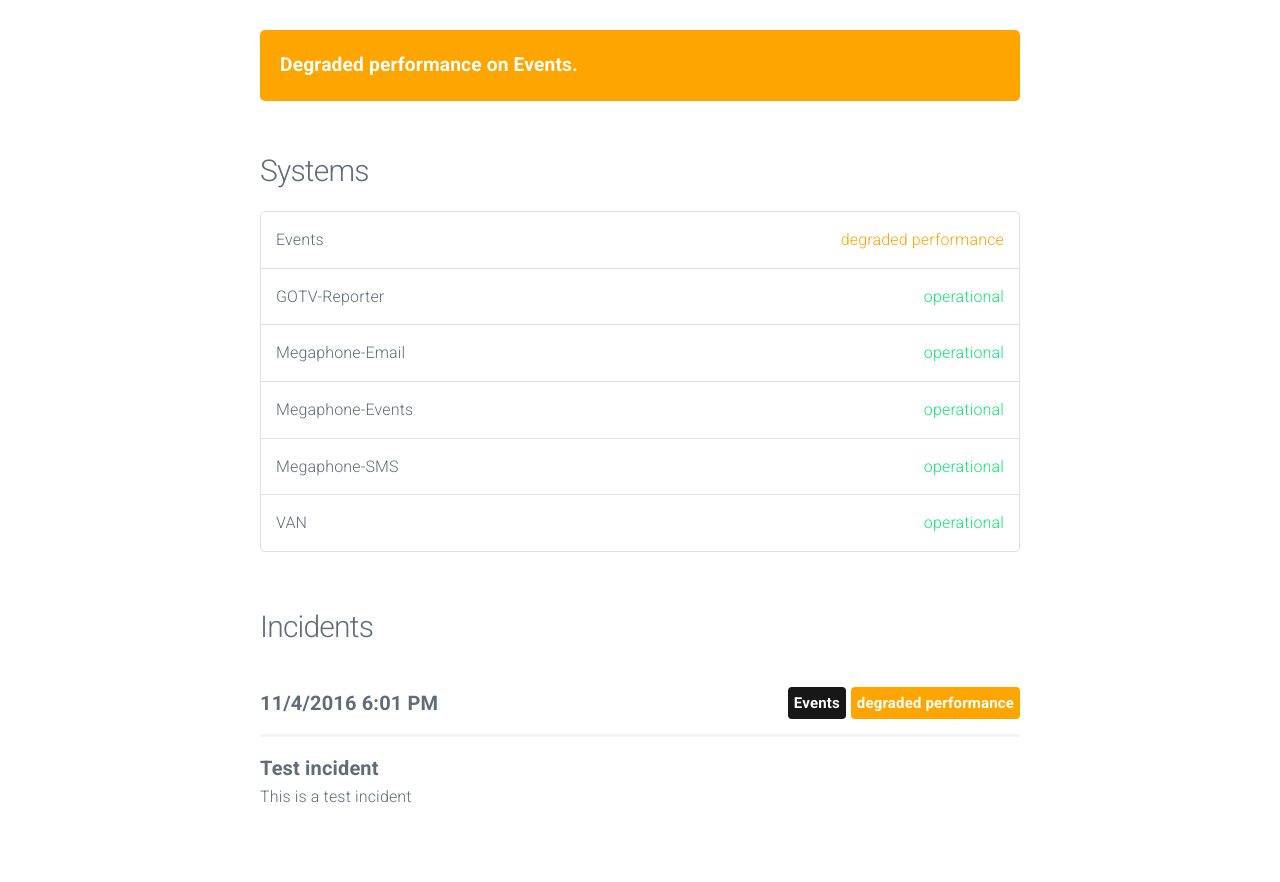
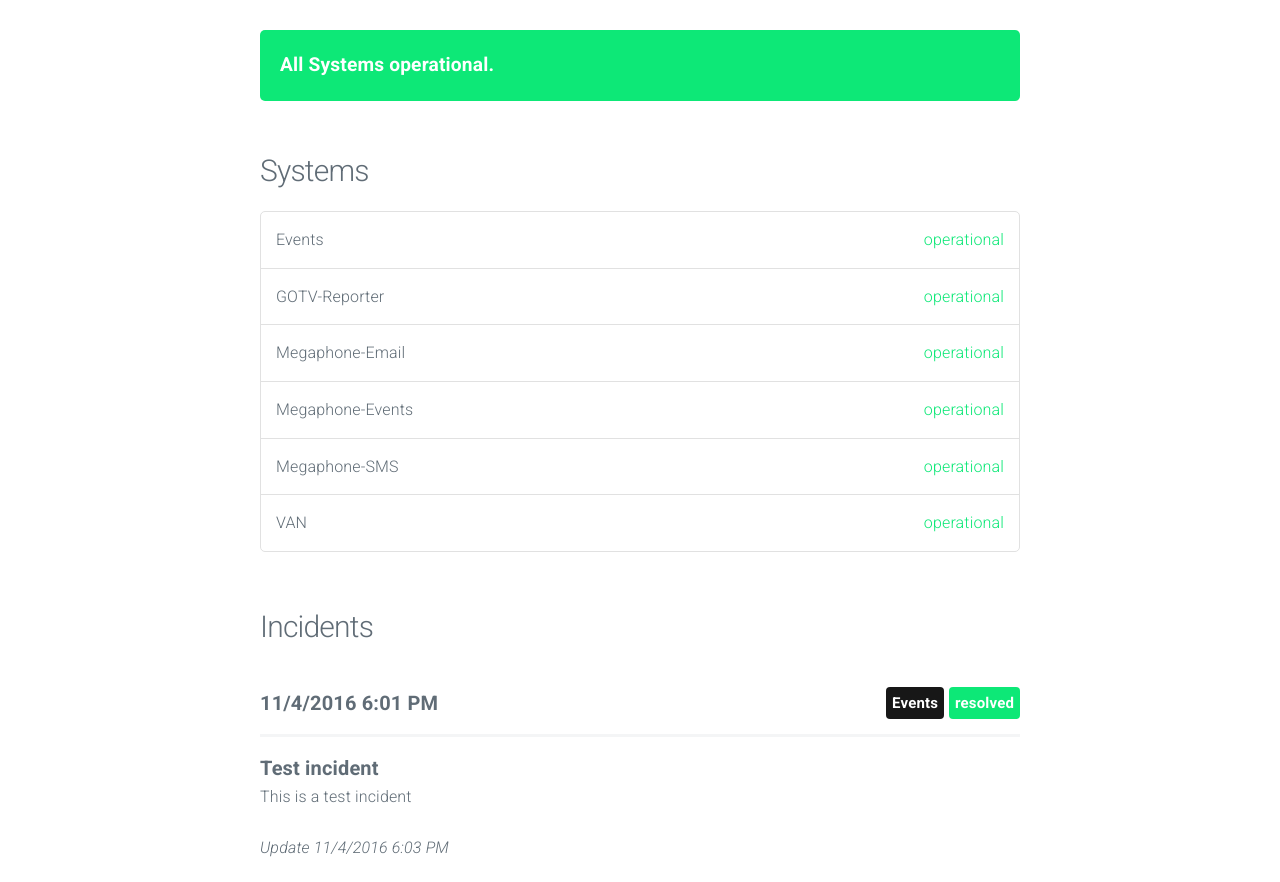
Before and after one commit to jhickey/victory-ncc, a plain HTML site: page index.html in a window 1280 px wide. Shown: the part 55-937 px from the top of the page. Drawn offline with nearby package versions, Linux system fonts and the light colour scheme; no server answers.

Commit message:
update index

```diff
--- a/index.html
+++ b/index.html
@@ -29,18 +29,16 @@
 
 			<section class="container" id="main">
 
-
-					<div class="panel degraded performance">
-						<span data-l10n-id="Degraded-performance">Degraded performance</span> <span data-l10n-id="on">on</span> Events.
+					<div class="panel operational" data-l10n-id="systems-operational">
+						All Systems operational.
 					</div>
-
 
 
 				<h4 data-l10n-id="systems">Systems</h4>
 				<ul class="systems">
 
 					<li>
-						Events <span class="status degraded performance" data-l10n-id="degraded-performance">degraded performance</span>
+						Events <span class="status operational" data-l10n-id="operational">operational</span>
 					</li>
 
 					<li>
@@ -72,7 +70,7 @@
 						<span class="date moment">2016-11-04 18:01:29 UTC</span>
 
 
-							<span class="label degraded performance float-right" data-l10n-id="degraded-performance">degraded performance</span>
+							<span class="label operational float-right" data-l10n-id="resolved">resolved</span>
 
 
 							<span class="label system float-right">Events</span>
@@ -81,6 +79,10 @@
 
 						<span class="title">Test incident</span>
 						<p>This is a test incident</p>
+
+
+							<p><em>Update <span class="moment">2016-11-04 18:03:01 UTC</span></em></p>
+							<p>Issue is resolved</p>
 
 
 					</div>
```
